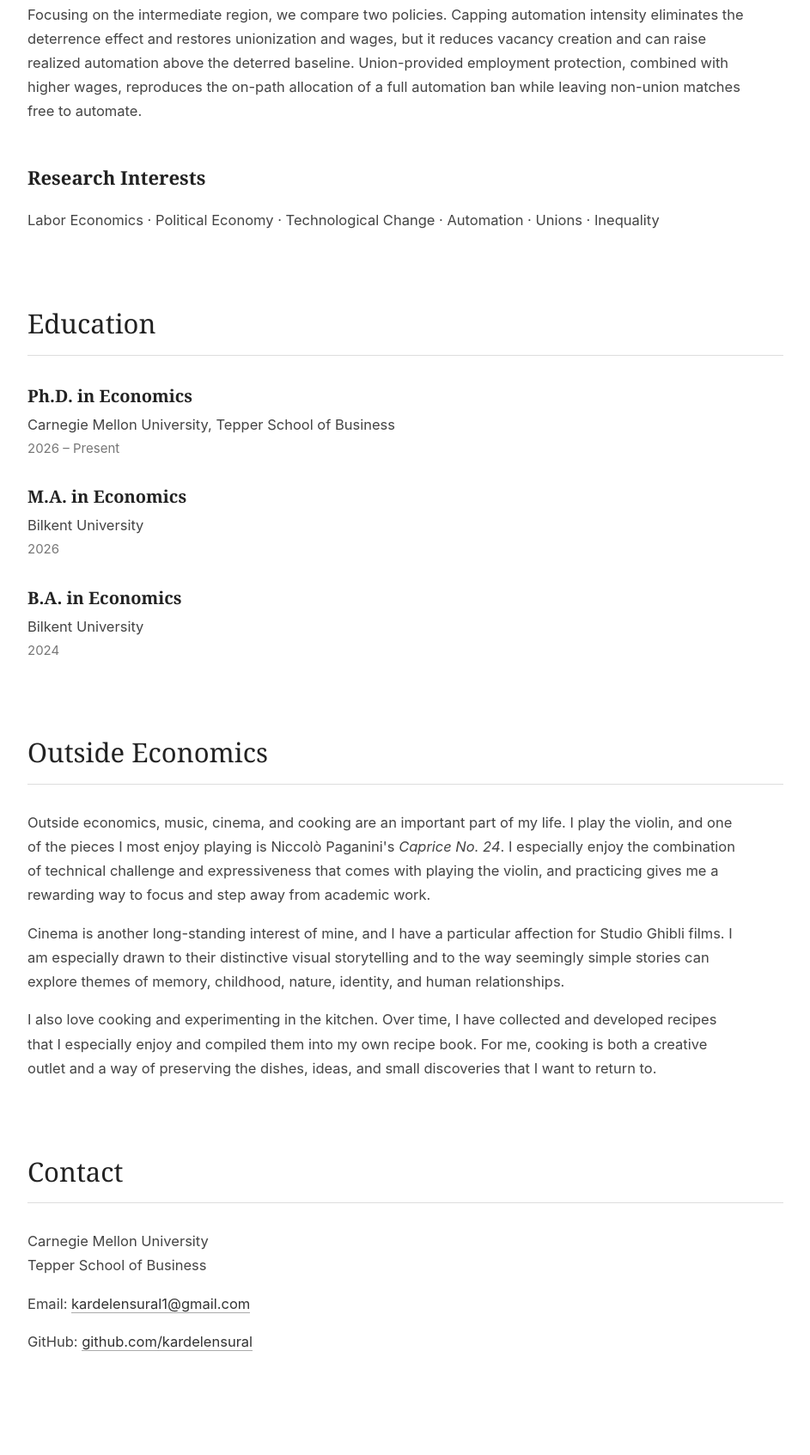
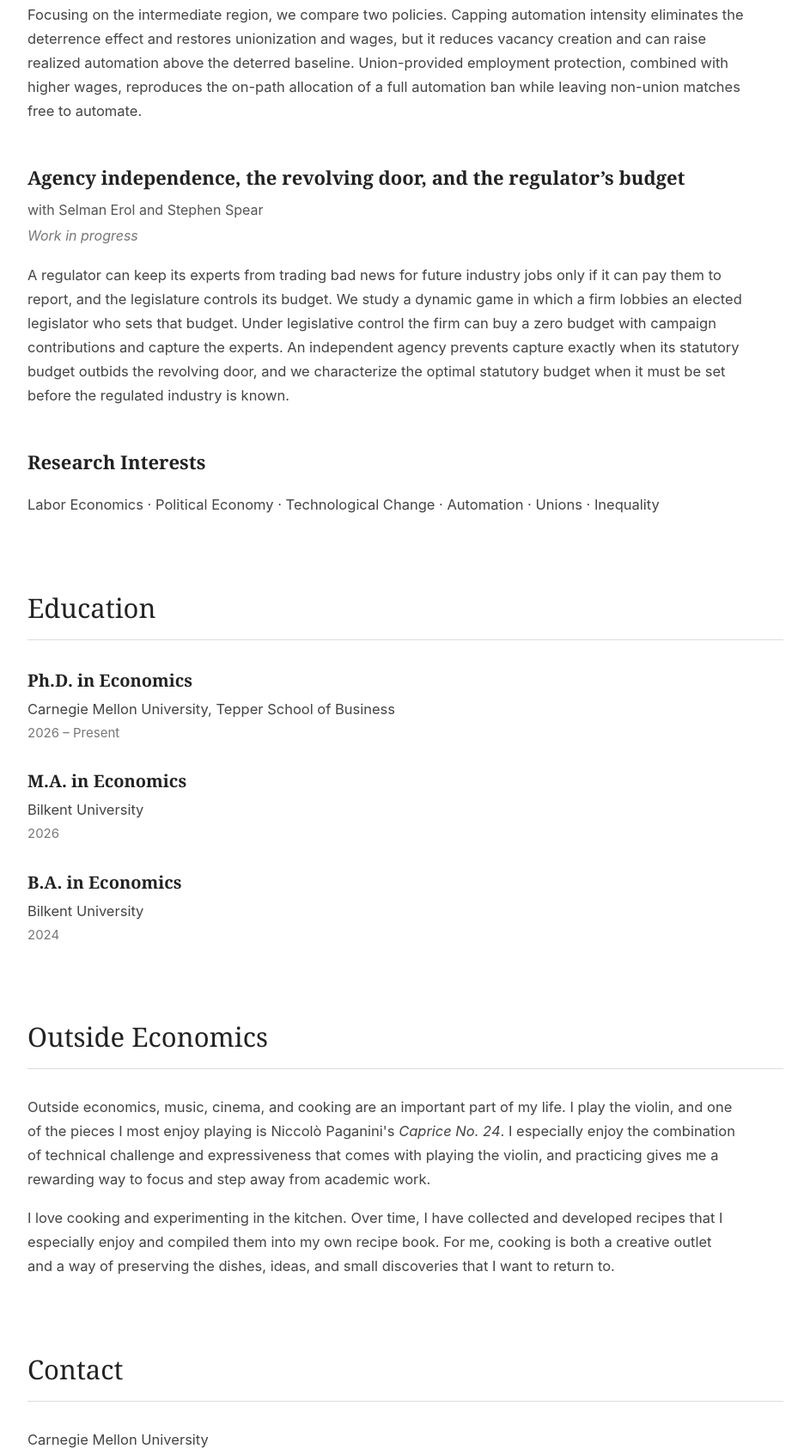
Before and after one commit to kardelensural/kardelensural.github.io, a plain HTML site: page index.html in a window 1280 px wide. Shown: the part 1107-2800 px from the top of the page at 86% size, without its empty margins (168-1111 px from the left). Drawn offline with Linux system fonts and the light colour scheme.

Commit message:
Update index.html

```diff
--- a/index.html
+++ b/index.html
@@ -1,6 +1,5 @@
 <!DOCTYPE html>
 <html lang="en">
-
 <head>
   <meta charset="UTF-8">
   <meta name="viewport" content="width=device-width, initial-scale=1.0">
@@ -13,7 +12,6 @@
   >
 
   <style>
-
     * {
       box-sizing: border-box;
     }
@@ -26,7 +24,6 @@
       margin: 0;
       background: #ffffff;
       color: #222222;
-
       font-family:
         -apple-system,
         BlinkMacSystemFont,
@@ -35,7 +32,6 @@
         Helvetica,
         Arial,
         sans-serif;
-
       line-height: 1.7;
     }
 
@@ -43,15 +39,12 @@
       color: inherit;
     }
 
-    /* =========================
-       NAVIGATION
-    ========================== */
+    /* NAVIGATION */
 
     nav {
       position: sticky;
       top: 0;
       z-index: 1000;
-
       background: rgba(255, 255, 255, 0.96);
       border-bottom: 1px solid #e6e6e6;
     }
@@ -60,7 +53,6 @@
       max-width: 1000px;
       margin: 0 auto;
       padding: 17px 30px;
-
       display: flex;
       justify-content: space-between;
       align-items: center;
@@ -70,7 +62,6 @@
       font-family: Georgia, "Times New Roman", serif;
       font-size: 20px;
       font-weight: 600;
-
       text-decoration: none;
       color: #222;
     }
@@ -91,14 +82,12 @@
       color: #000;
     }
 
-    /* =========================
-       MAIN
-    ========================== */
+    /* MAIN */
 
     main {
       max-width: 940px;
       margin: 0 auto;
-      padding: 80px 30px 40px 30px;
+      padding: 80px 30px 40px;
     }
 
     section {
@@ -106,9 +95,7 @@
       scroll-margin-top: 90px;
     }
 
-    /* =========================
-       INTRO
-    ========================== */
+    /* INTRO */
 
     .intro {
       margin-bottom: 95px;
@@ -122,12 +109,10 @@
     }
 
     h1 {
-      margin: 0 0 10px 0;
-
+      margin: 0 0 10px;
       font-family: Georgia, "Times New Roman", serif;
       font-size: 52px;
       font-weight: 500;
-
       line-height: 1.15;
       letter-spacing: -1px;
     }
@@ -155,9 +140,7 @@
       margin-bottom: 14px;
     }
 
-    /* =========================
-       PROFILE PHOTO
-    ========================== */
+    /* PROFILE PHOTO */
 
     .photo-container {
       display: flex;
@@ -167,17 +150,13 @@
     .profile-photo {
       width: 280px;
       height: 350px;
-
       object-fit: cover;
       object-position: center 42%;
-
       border-radius: 8px;
       display: block;
     }
 
-    /* =========================
-       BUTTONS
-    ========================== */
+    /* BUTTONS */
 
     .links {
       margin-top: 28px;
@@ -185,22 +164,15 @@
 
     .button {
       display: inline-block;
-
       padding: 8px 16px;
       margin-right: 8px;
       margin-bottom: 8px;
-
       border: 1px solid #333;
       border-radius: 5px;
-
       color: #222;
       text-decoration: none;
-
       font-size: 14px;
-
-      transition:
-        background 0.2s ease,
-        color 0.2s ease;
+      transition: background 0.2s ease, color 0.2s ease;
     }
 
     .button:hover {
@@ -208,24 +180,19 @@
       color: #fff;
     }
 
-    /* =========================
-       SECTION HEADINGS
-    ========================== */
+    /* SECTION HEADINGS */
 
     h2 {
-      margin: 0 0 30px 0;
+      margin: 0 0 30px;
       padding-bottom: 10px;
-
       font-family: Georgia, "Times New Roman", serif;
       font-size: 31px;
       font-weight: 500;
-
       border-bottom: 1px solid #dddddd;
     }
 
     h3 {
-      margin: 30px 0 8px 0;
-
+      margin: 30px 0 8px;
       font-family: Georgia, "Times New Roman", serif;
       font-size: 22px;
       font-weight: 600;
@@ -235,9 +202,7 @@
       font-size: 16.5px;
     }
 
-    /* =========================
-       RESEARCH
-    ========================== */
+    /* RESEARCH */
 
     .paper {
       margin-bottom: 45px;
@@ -287,9 +252,7 @@
       color: #444;
     }
 
-    /* =========================
-       EDUCATION
-    ========================== */
+    /* EDUCATION */
 
     .education-item {
       margin-bottom: 27px;
@@ -318,18 +281,14 @@
       font-size: 15px;
     }
 
-    /* =========================
-       OUTSIDE ECONOMICS
-    ========================== */
+    /* OUTSIDE ECONOMICS */
 
     .outside-text {
       color: #444;
       max-width: 830px;
     }
 
-    /* =========================
-       CONTACT
-    ========================== */
+    /* CONTACT */
 
     .contact p {
       color: #444;
@@ -346,27 +305,20 @@
       border-color: #000;
     }
 
-    /* =========================
-       FOOTER
-    ========================== */
+    /* FOOTER */
 
     footer {
       max-width: 940px;
       margin: 0 auto;
-      padding: 28px 30px 40px 30px;
-
+      padding: 28px 30px 40px;
       border-top: 1px solid #e5e5e5;
-
       color: #888;
       font-size: 13px;
     }
 
-    /* =========================
-       MOBILE
-    ========================== */
+    /* MOBILE */
 
     @media (max-width: 760px) {
-
       .nav-container {
         padding: 15px 22px;
       }
@@ -376,7 +328,7 @@
       }
 
       main {
-        padding: 50px 22px 20px 22px;
+        padding: 50px 22px 20px;
       }
 
       .intro {
@@ -408,44 +360,24 @@
       section {
         margin-bottom: 60px;
       }
-
     }
-
   </style>
-
 </head>
-
 
 <body>
 
-  <!-- =========================
-       NAVIGATION
-  ========================== -->
+  <!-- NAVIGATION -->
 
   <nav>
-
     <div class="nav-container">
-
-      <a
-        href="#about"
-        class="nav-name"
-      >
+      <a href="#about" class="nav-name">
         Kardelen Sural
       </a>
 
       <div class="nav-links">
-
-        <a href="#about">
-          About
-        </a>
-
-        <a href="#research">
-          Research
-        </a>
-
-        <a href="#education">
-          Education
-        </a>
+        <a href="#about">About</a>
+        <a href="#research">Research</a>
+        <a href="#education">Education</a>
 
         <a
           href="kardelen_cv__Copy_.pdf"
@@ -455,44 +387,20 @@
           CV
         </a>
 
-        <a href="#outside">
-          Outside Economics
-        </a>
-
-        <a href="#contact">
-          Contact
-        </a>
-
+        <a href="#outside">Outside Economics</a>
+        <a href="#contact">Contact</a>
       </div>
-
     </div>
-
   </nav>
-
-
-  <!-- =========================
-       MAIN CONTENT
-  ========================== -->
 
   <main>
 
+    <!-- ABOUT -->
 
-    <!-- =========================
-         ABOUT
-    ========================== -->
-
-    <section
-      class="intro"
-      id="about"
-    >
-
+    <section class="intro" id="about">
       <div class="intro-grid">
-
         <div>
-
-          <h1>
-            Kardelen Sural
-          </h1>
+          <h1>Kardelen Sural</h1>
 
           <div class="position">
             PhD Student in Economics
@@ -503,22 +411,19 @@
           </div>
 
           <div class="intro-text">
-
             <p>
               I am a PhD student in Economics at Carnegie Mellon University.
-              My research interests lie at the intersection of macroeconomics, labor economics,
-              political economy, and technological change.
+              My research interests lie at the intersection of macroeconomics,
+              labor economics, political economy, and technological change.
             </p>
 
             <p>
               I am particularly interested in automation, labor-market
               institutions, unions, and inequality.
             </p>
-
           </div>
 
           <div class="links">
-
             <a
               class="button"
               href="mailto:kardelensural1@gmail.com"
@@ -543,49 +448,31 @@
             >
               GitHub
             </a>
-
           </div>
-
         </div>
 
-
         <div class="photo-container">
-
           <img
             src="profile.jpg"
             alt="Kardelen Sural"
             class="profile-photo"
           >
-
         </div>
-
       </div>
-
     </section>
 
-
-    <!-- =========================
-         RESEARCH
-    ========================== -->
+    <!-- RESEARCH -->
 
     <section id="research">
-
-      <h2>
-        Research
-      </h2>
-
+      <h2>Research</h2>
 
       <div class="paper">
-
         <div class="paper-title">
           Unions in the Age of Automation
         </div>
 
-
         <div class="coauthor">
-
           with
-
           <a
             href="https://www.ardagitmez.com"
             target="_blank"
@@ -593,9 +480,7 @@
           >
             A. Arda Gitmez
           </a>
-
           and
-
           <a
             href="https://www.ozlemkina.com"
             target="_blank"
@@ -603,17 +488,13 @@
           >
             Özlem Kına
           </a>
-
         </div>
-
 
         <div class="status">
           Work in progress
         </div>
 
-
         <div class="abstract">
-
           <p>
             Automation pulls on workers in two directions. On one hand,
             it can depress wages and weaken unions; on the other, the
@@ -640,37 +521,51 @@
             reproduces the on-path allocation of a full automation ban while
             leaving non-union matches free to automate.
           </p>
+        </div>
+      </div>
 
+      <div class="paper">
+        <div class="paper-title">
+          Agency independence, the revolving door, and the regulator’s budget
         </div>
 
+        <div class="coauthor">
+          with Selman Erol and Stephen Spear
+        </div>
+
+        <div class="status">
+          Work in progress
+        </div>
+
+        <div class="abstract">
+          <p>
+            A regulator can keep its experts from trading bad news for future
+            industry jobs only if it can pay them to report, and the legislature
+            controls its budget. We study a dynamic game in which a firm lobbies
+            an elected legislator who sets that budget. Under legislative control
+            the firm can buy a zero budget with campaign contributions and capture
+            the experts. An independent agency prevents capture exactly when its
+            statutory budget outbids the revolving door, and we characterize the
+            optimal statutory budget when it must be set before the regulated
+            industry is known.
+          </p>
+        </div>
       </div>
 
-
-      <h3>
-        Research Interests
-      </h3>
+      <h3>Research Interests</h3>
 
       <p class="research-interests">
         Labor Economics · Political Economy · Technological Change ·
         Automation · Unions · Inequality
       </p>
-
     </section>
 
-
-    <!-- =========================
-         EDUCATION
-    ========================== -->
+    <!-- EDUCATION -->
 
     <section id="education">
-
-      <h2>
-        Education
-      </h2>
-
+      <h2>Education</h2>
 
       <div class="education-item">
-
         <div class="education-degree">
           Ph.D. in Economics
         </div>
@@ -682,12 +577,9 @@
         <div class="education-date">
           2026 – Present
         </div>
-
       </div>
 
-
       <div class="education-item">
-
         <div class="education-degree">
           M.A. in Economics
         </div>
@@ -699,12 +591,9 @@
         <div class="education-date">
           2026
         </div>
-
       </div>
 
-
       <div class="education-item">
-
         <div class="education-degree">
           B.A. in Economics
         </div>
@@ -716,21 +605,13 @@
         <div class="education-date">
           2024
         </div>
-
       </div>
-
     </section>
 
-
-    <!-- =========================
-         OUTSIDE ECONOMICS
-    ========================== -->
+    <!-- OUTSIDE ECONOMICS -->
 
     <section id="outside">
-
-      <h2>
-        Outside Economics
-      </h2>
+      <h2>Outside Economics</h2>
 
       <p class="outside-text">
         Outside economics, music, cinema, and cooking are an important
@@ -740,38 +621,19 @@
         comes with playing the violin, and practicing gives me a rewarding way
         to focus and step away from academic work.
       </p>
-
       <p class="outside-text">
-        Cinema is another long-standing interest of mine, and I have a
-        particular affection for Studio Ghibli films. I am especially drawn
-        to their distinctive visual storytelling and to the way seemingly
-        simple stories can explore themes of memory, childhood, nature,
-        identity, and human relationships.
-      </p>
-
-      <p class="outside-text">
-        I also love cooking and experimenting in the kitchen. Over time, I have
+        I love cooking and experimenting in the kitchen. Over time, I have
         collected and developed recipes that I especially enjoy and compiled
         them into my own recipe book. For me, cooking is both a creative outlet
         and a way of preserving the dishes, ideas, and small discoveries that
         I want to return to.
       </p>
-
     </section>
 
+    <!-- CONTACT -->
 
-    <!-- =========================
-         CONTACT
-    ========================== -->
-
-    <section
-      id="contact"
-      class="contact"
-    >
-
-      <h2>
-        Contact
-      </h2>
+    <section id="contact" class="contact">
+      <h2>Contact</h2>
 
       <p>
         Carnegie Mellon University<br>
@@ -795,22 +657,13 @@
           github.com/kardelensural
         </a>
       </p>
-
     </section>
 
-
   </main>
-
-
-  <!-- =========================
-       FOOTER
-  ========================== -->
 
   <footer>
     © 2026 Kardelen Sural
   </footer>
 
-
 </body>
-
 </html>
```
